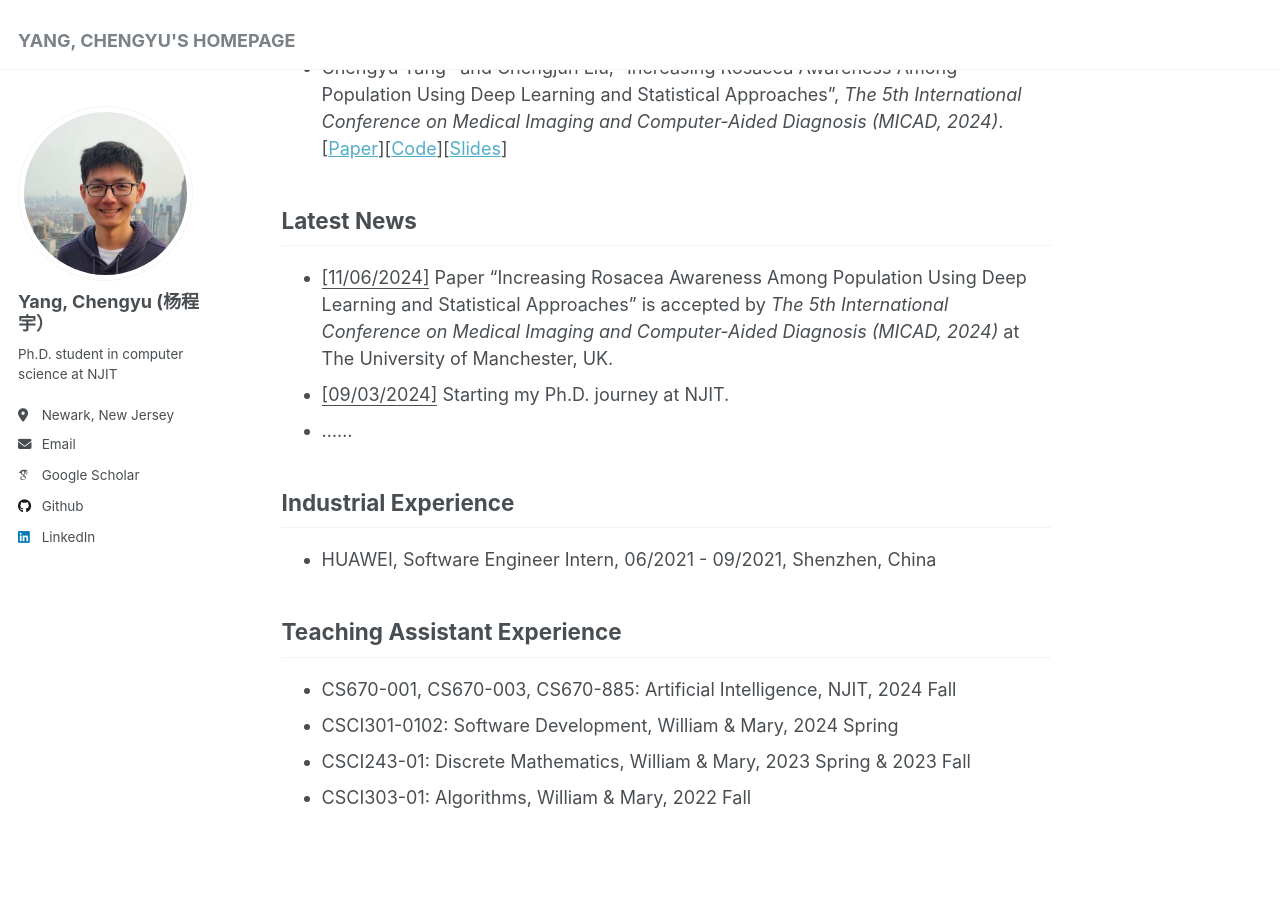
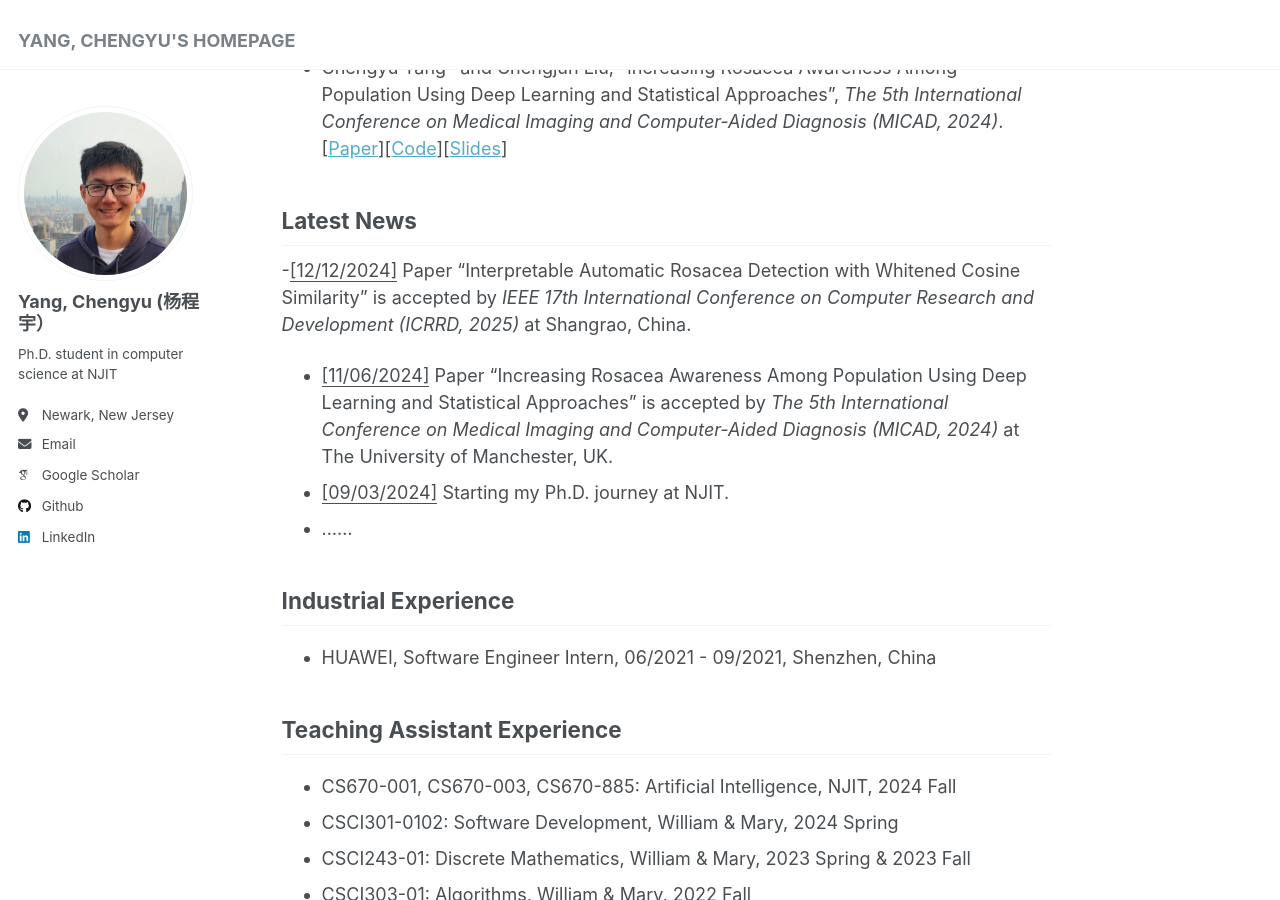
Before and after one commit to chengyuyang-njit/chengyuyang-njit.github.io, a Jekyll site: the page built from _pages/about.md, in a window 1280 px wide and 900 px high, scrolled down 454 px. Built offline with Jekyll 4.4.1, drawn with Linux system fonts in a browser that asks for light colours; some web fonts are replaced.

Commit message:
Update about.md

```diff
--- a/_pages/about.md
+++ b/_pages/about.md
@@ -20,6 +20,7 @@ Publications
 
 Latest News
 ------
+-<u>[12/12/2024]</u> Paper "Interpretable Automatic Rosacea Detection with Whitened Cosine Similarity" is accepted by <em>IEEE 17th International Conference on Computer Research and Development (ICRRD, 2025)</em> at Shangrao, China.
 - <u>[11/06/2024]</u> Paper "Increasing Rosacea Awareness Among Population Using Deep Learning and Statistical Approaches" is accepted by <em>The 5th International Conference on Medical Imaging and Computer-Aided Diagnosis (MICAD, 2024)</em> at The University of Manchester, UK.
 - <u>[09/03/2024]</u> Starting my Ph.D. journey at NJIT.
 - ......
```
